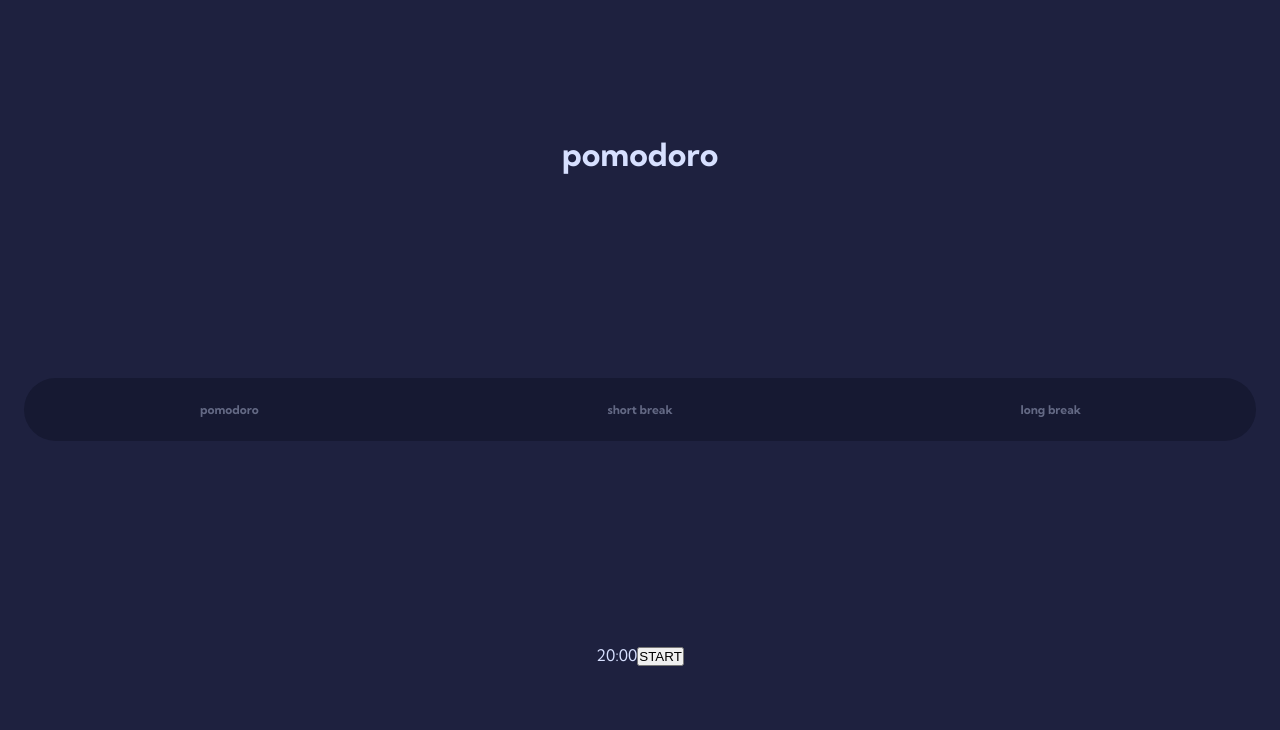
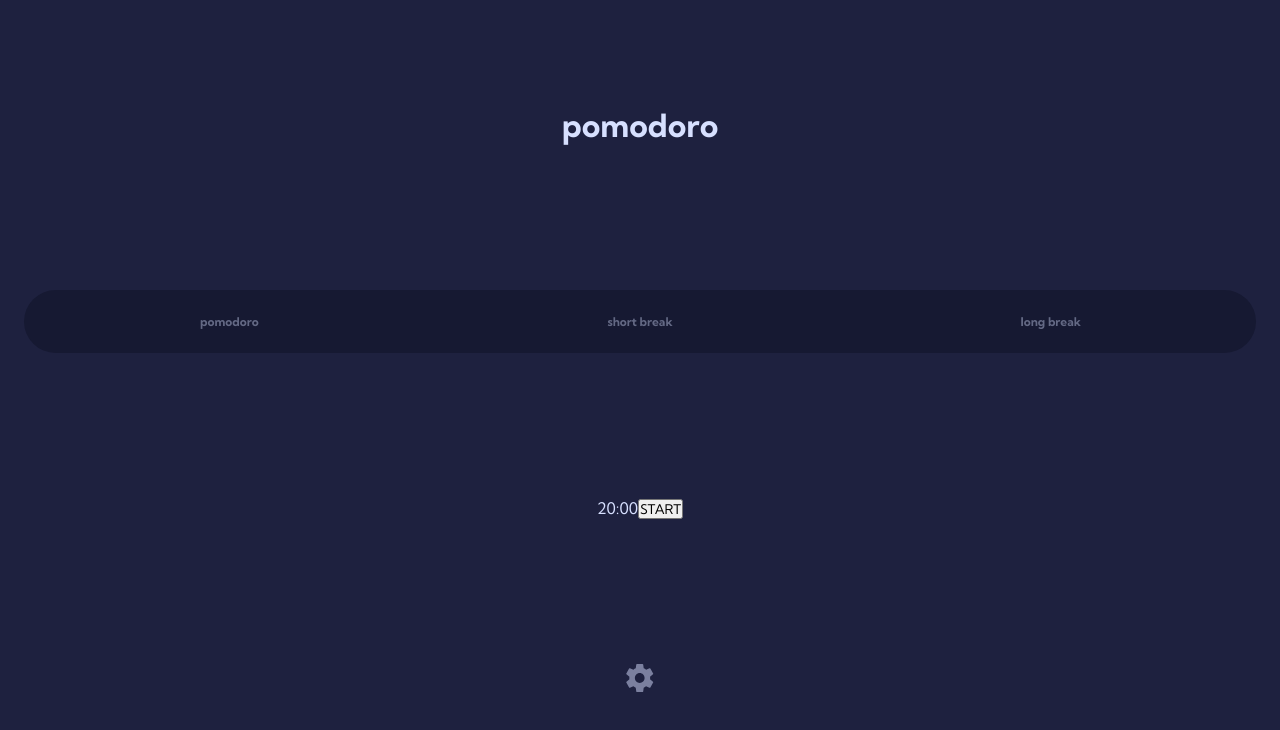
Before and after one commit to ryanbradley-webdev/pomodoro, a React (Vite) app: page / in a window 1280 px wide. Shown: the top 730 px of the page. Built offline with nearby package versions, Linux system fonts and the light colour scheme.

Commit message:
Add basic settings menu component with toggle functionality.

```diff
--- a/src/App.css
+++ b/src/App.css
@@ -19,3 +19,10 @@ main > h1 {
     font-size: 32px;
   }
 }
+
+.settings_btn {
+  background-color: transparent;
+  height: fit-content;
+  width: fit-content;
+  border: none;
+}
--- a/src/App.tsx
+++ b/src/App.tsx
@@ -2,12 +2,19 @@ import { useState } from 'react'
 import OptionsBar from './components/OptionsBar/OptionsBar'
 import './App.css'
 import Timer from './components/Timer/Timer'
+import SettingsIcon from './assets/SettingsIcon'
+import SettingsModal from './components/SettingsModal/SettingsModal'
 
 function App() {
   const [option, setOption] = useState('pomodoro')
+  const [settingsVisible, setSettingsVisible] = useState(false)
 
   const handleSetOption = (newOption: string) => {
     setOption(newOption)
+  }
+
+  const toggleSettingsModal = () => {
+    setSettingsVisible(!settingsVisible)
   }
 
   return (
@@ -30,6 +37,18 @@ function App() {
         selectedOption={option}
       />
 
+      <button
+        className='settings_btn'
+        onClick={toggleSettingsModal}
+      >
+        <SettingsIcon />
+      </button>
+
+      <SettingsModal
+        visible={settingsVisible}
+        setVisible={setSettingsVisible}
+      />
+
     </main>
   )
 }
--- /dev/null
+++ b/src/assets/SettingsIcon.tsx
@@ -0,0 +1,9 @@
+export default function SettingsIcon() {
+  return (
+    <div>
+      <svg xmlns="http://www.w3.org/2000/svg" width="28" height="28">
+        <path fill="#D7E0FF" d="M26.965 17.682l-2.927-2.317c.055-.448.097-.903.097-1.365 0-.462-.042-.917-.097-1.365l2.934-2.317a.702.702 0 00.167-.896l-2.775-4.851a.683.683 0 00-.847-.301l-3.454 1.407a10.506 10.506 0 00-2.345-1.379l-.52-3.71A.716.716 0 0016.503 0h-5.55a.703.703 0 00-.687.588l-.52 3.71c-.847.357-1.63.819-2.345 1.379L3.947 4.27a.691.691 0 00-.847.301L.325 9.422a.705.705 0 00.167.896l2.927 2.317c-.055.448-.097.903-.097 1.365 0 .462.042.917.097 1.365L.492 17.682a.702.702 0 00-.167.896L3.1 23.429a.683.683 0 00.847.301L7.4 22.323a10.506 10.506 0 002.345 1.379l.52 3.71c.056.329.34.588.687.588h5.55a.703.703 0 00.687-.588l.52-3.71c.847-.357 1.631-.819 2.346-1.379l3.454 1.407c.313.119.673 0 .847-.301l2.775-4.851a.705.705 0 00-.167-.896zM13.73 18.9c-2.685 0-4.857-2.191-4.857-4.9 0-2.709 2.172-4.9 4.857-4.9 2.684 0 4.856 2.191 4.856 4.9 0 2.71-2.172 4.9-4.856 4.9z" opacity=".5"/>
+      </svg>
+    </div>
+  )
+}
--- a/src/components/OptionsBar/OptionsBar.module.css
+++ b/src/components/OptionsBar/OptionsBar.module.css
@@ -18,7 +18,6 @@
 }
 
 .options_bar button {
-  font-family: inherit;
   font-size: 12px;
   font-weight: bold;
   color: var(--clr-white-700);
--- /dev/null
+++ b/src/components/SettingsModal/SettingsModal.module.css
@@ -0,0 +1,11 @@
+.modal_container {
+  position: fixed;
+  inset: 0;
+  display: grid;
+  place-items: center;
+}
+
+.modal {
+  background-color: var(--clr-white-900);
+  border-radius: 15px;
+}
--- /dev/null
+++ b/src/components/SettingsModal/SettingsModal.tsx
@@ -0,0 +1,45 @@
+import { Dispatch, SetStateAction, useEffect, useState } from "react"
+import styles from './SettingsModal.module.css'
+
+export default function SettingsModal({
+  visible,
+  setVisible
+}: {
+  visible: boolean
+  setVisible: Dispatch<SetStateAction<boolean>>
+}) {
+  const [display, setDisplay] = useState('none')
+
+  const applySettings = () => {
+    setVisible(false)
+  }
+
+  useEffect(() => {
+    setDisplay(visible ? '' : 'none')
+  }, [visible])
+
+  return (
+    <aside
+      className={styles.modal_container}
+      style={{
+        display
+      }}
+    >
+
+      <section
+        className={styles.modal}
+      >
+
+        Settings
+
+        <button
+          onClick={applySettings}
+        >
+          Apply
+        </button>
+
+      </section>
+
+    </aside>
+  )
+}
--- a/src/index.css
+++ b/src/index.css
@@ -44,4 +44,5 @@ html {
 
 button {
   cursor: pointer;
+  font-family: inherit;
 }
```
